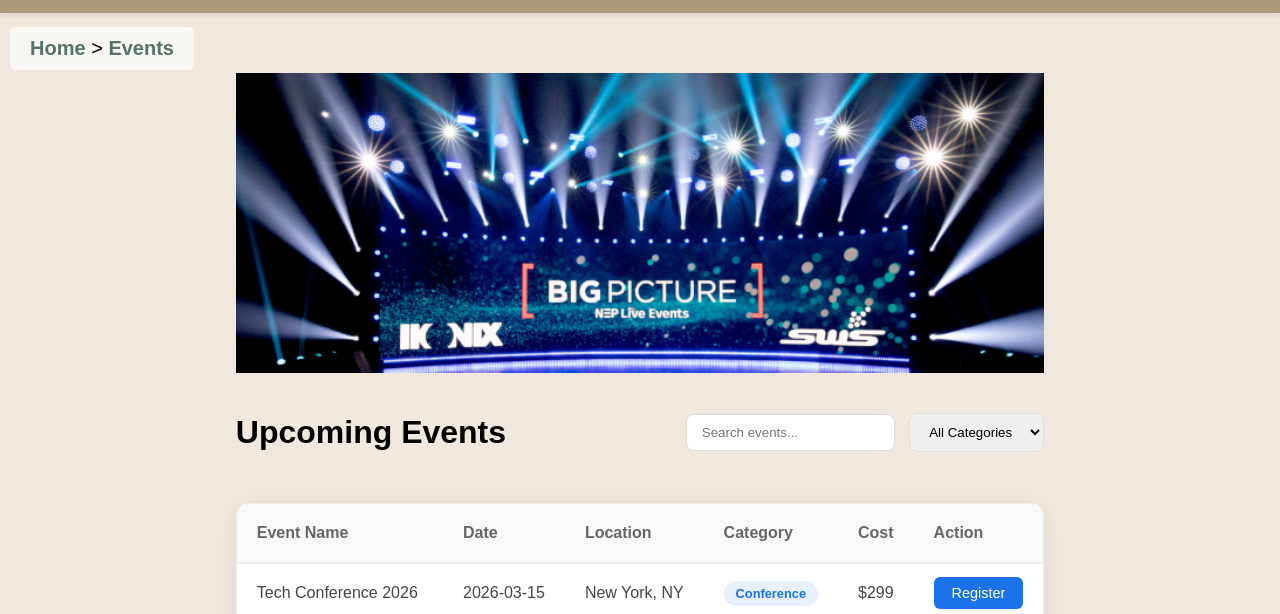
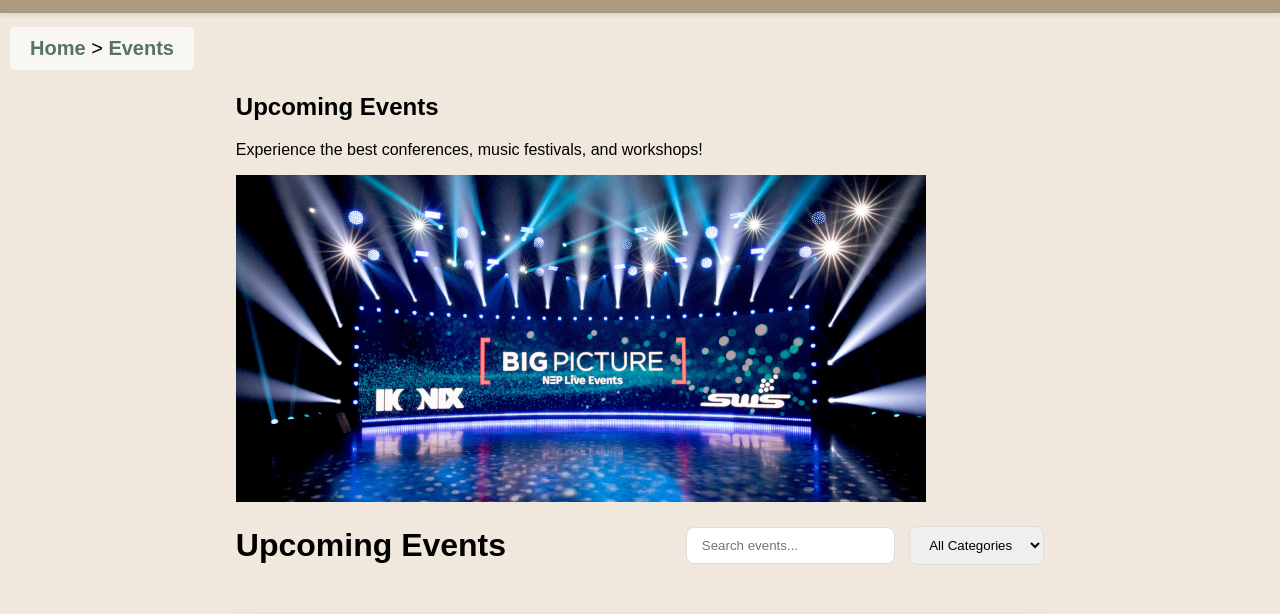
Before and after one commit to sherif6931/G11_CSE211_FinalProject, a plain HTML site: page G11_CSE211_FinalProject/Part2_Website_Project/pages/events.html in a window 1280 px wide. Shown: the part 149-763 px from the top of the page. Drawn offline with Linux system fonts and the light colour scheme.

Commit message:
merged CSS

```diff
--- a/G11_CSE211_FinalProject/Part2_Website_Project/pages/css/events.css
+++ b/G11_CSE211_FinalProject/Part2_Website_Project/pages/css/events.css
@@ -77,34 +77,6 @@
     background-color: #1557b0;
 }
 
-.parallax-banner {
-    position: relative;
-    height: 300px;
-    overflow: hidden;
-    margin-bottom: 20px;
-}
-
-.parallax-banner .parallax-layer {
-    position: absolute;
-    top: 0;
-    left: 0;
-    width: 100%;
-    transition: transform 0.1s linear;
-}
-
-.parallax-banner h1 {
-    color: white;
-    text-align: center;
-    margin-top: 60px;
-    font-size: 2.5rem;
-}
-
-.parallax-banner p {
-    color: white;
-    text-align: center;
-    font-size: 1.2rem;
-}
-
 #main-navigation a#selected {
     color: #0900b9;
         font-size: 24px;
```
